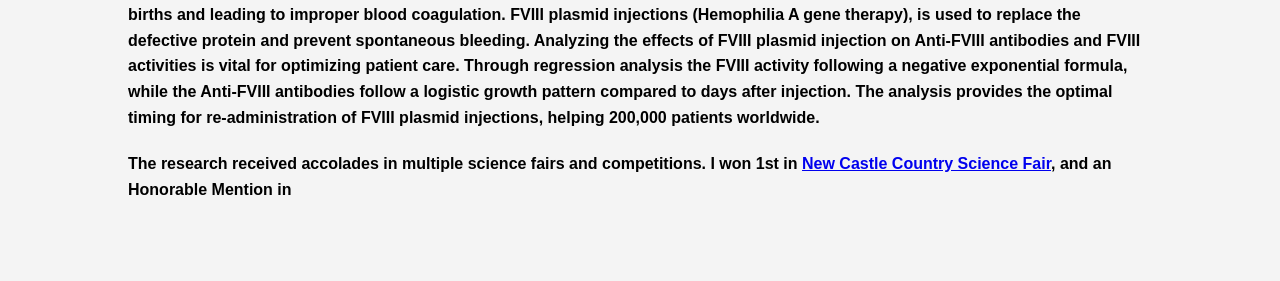
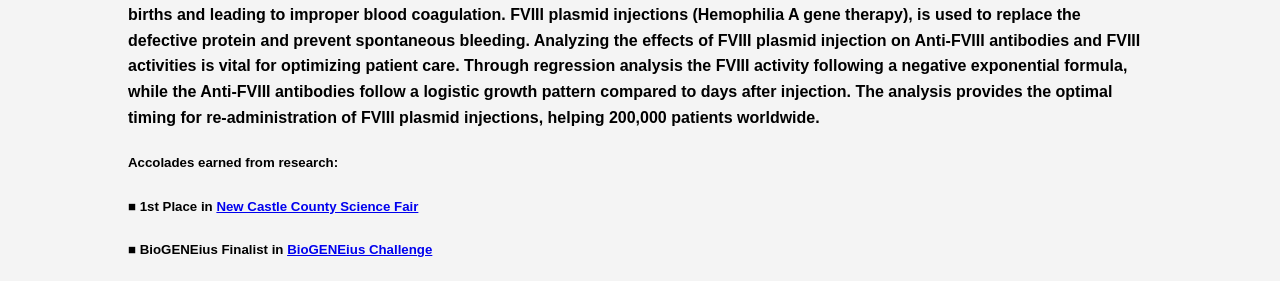
Before and after one commit to ninja162/niranjanasendilkumar, a plain HTML site: page index.html in a window 1280 px wide. Shown: the part 836-1117 px from the top of the page. Drawn offline with Linux system fonts and the light colour scheme.

Commit message:
Update index.html

```diff
--- a/index.html
+++ b/index.html
@@ -27,7 +27,7 @@
             <div class="container">
                 <h2 class="parallax" data-speed="0.5" > ❁ <h2>
                 <h2> I'm a 15-year-old high schooler and researcher. I enjoy investigating mathematics in medicine and bioengineering.  </h2>
-                <h3> My Impact: </p>
+                <h3> My Impact: </h3>
                 <h3>I'm passionate about STEM, particularly theoretical physics and mathematics. I've been given multiple opportunities to pursue my passion through state and national science fairs and competitions. Besides, pursuing competitions, I'm excited to advocate for Women in STEM and Women Empowerment initiatives. I aim to contribute to advances in medical science and technology, through academic and community service. </p>
             </div>
         </section>
@@ -36,7 +36,10 @@
                 <h2>Research</h2>
                 <h3>Analysis and Diagnostic Interpretation of Therapeutic Factor VIII Plasmid in Hemophilia A Using Logistic and Exponential Regressions</h3>
                 <h4> An overview: Hemophilia A is a genetic disorder caused by a deficiency or defect in factor VIII protein, affecting every 1 in 5,000 male births and leading to improper blood coagulation. FVIII plasmid injections (Hemophilia A gene therapy), is used to replace the defective protein and prevent spontaneous bleeding. Analyzing the effects of FVIII plasmid injection on Anti-FVIII antibodies and FVIII activities is vital for optimizing patient care. Through regression analysis the FVIII activity following a negative exponential formula, while the Anti-FVIII antibodies follow a logistic growth pattern compared to days after injection. The analysis provides the optimal timing for re-administration of FVIII plasmid injections, helping 200,000 patients worldwide. </h4>
-                <h4> The research received accolades in multiple science fairs and competitions. I won 1st in <a href="https://www.dtcc.edu/about/news/events/science-fair/" target="_blank">New Castle Country Science Fair</a>, and an Honorable Mention in  </h4>
+                <h5> Accolades earned from research: </h5>
+                <h5> ■  1st Place in <a href="https://www.dtcc.edu/about/news/events/science-fair/">New Castle County Science Fair</a> </h5>
+                <h5> ■  BioGENEius Finalist in <a href="https://www.dbi.udel.edu/biogeneius"> BioGENEius Challenge</a> </h5>
+
 
             </div>
         </section>
```
